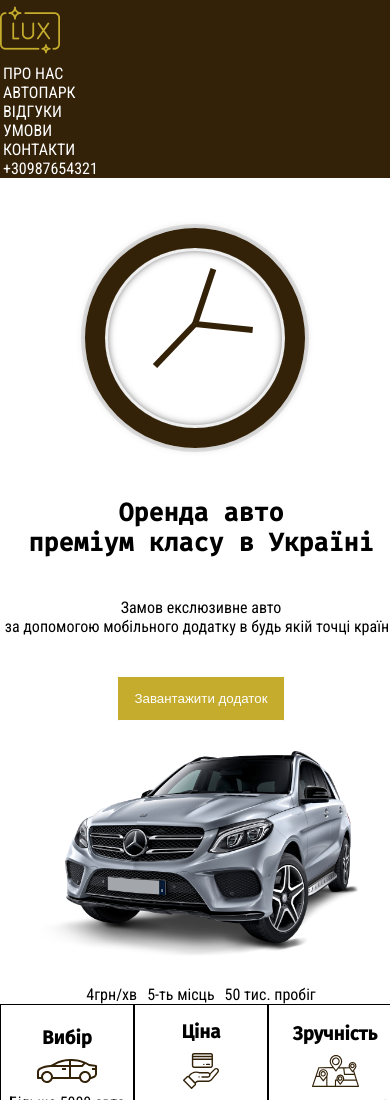
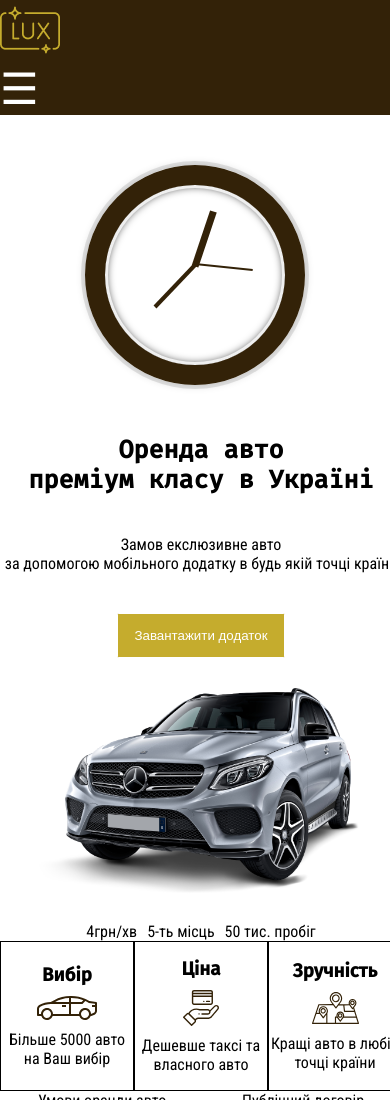
Before and after one commit to kynuk/homework2, a plain HTML site: page index.html in a window 390 px wide. Shown: the top 1100 px of the page. Drawn offline with Linux system fonts and the light colour scheme.

Commit message:
trying fix bag

```diff
--- a/css/clock.css
+++ b/css/clock.css
@@ -16,22 +16,30 @@
     .clock-face {
       position: relative;
       width: 50%;
-      height: 75%;
-      transform: translateY(-3px); /* account for the height of the clock hands */
+      height: 40%;
+      transform: translateY(-5); /* account for the height of the clock hands */
     }
 
     .hand {
       width: 100%;
-      height: 6px;
       background: rgba(51, 34, 8, 1);
       position: absolute;
-      top: 50%;
+      top: 100%;
       transform-origin: 100%;
-      transform: rotate(90deg);
+      transform: rotate(70deg);
       transition: all 0.05s;
       transition-timing-function: cubic-bezier(0.1, 2.7, 0.58, 1);
     }
 
-    .hand min-hand {
-        background: red;
+    .second-hand {
+        height: 2px;
     }
+
+    .hour-hand {
+        height: 7px;
+    }
+
+    .min-hand {
+        height: 4px;
+
+    }
--- a/css/index.css
+++ b/css/index.css
@@ -26,6 +26,10 @@
     list-style-type: none;
 }
 
+header input:checked ~ .menu-list {
+    display: block;
+}
+
 .menu-list a {
     text-transform: uppercase;
     color: white;
@@ -36,14 +40,32 @@
     font-weight: bold;
 }
 
+.menu-list {
+    display: none;
+}
+
+.burger-icon {
+    color: white;
+    font-size: 2.7em;
+}
+
+#burger-checkbox {
+    display: none;
+}
+
 .about-us {
     background-color: var(--main-color);
 }
 
 @media (min-width: 810px) {
     .menu {
-        display: flex;
+        display: flex!important;
     }
+
+    header .burger-icon {
+        display: none;
+    }
+
     .menu-list {
         display: flex;
         justify-content: space-around;
--- a/index.html
+++ b/index.html
@@ -15,10 +15,11 @@
         <div class="container">
             <nav class="menu">
                 <div class="logo"><img src="img/logo.png" alt="логотип"></div>
+                <label class="burger-icon" for="burger-checkbox">☰</label>
+                <input type="checkbox" id="burger-checkbox">
                 <ul class="menu-list">
-                    <li><a href="#about_us">Про нас</a></li>
-                    <li><a href="#cars">Автопарк</a></li>
-                    <li><a href="#reviews">Відгуки</a></li>
+                    <li><a href="#about">Про нас</a></li>
+                    <li><a href="#products-carousel">Автопарк</a></li>
                     <li><a href="#conditions">Умови</a></li>
                     <li><a href="#contacts">Контакти</a></li>
                     <li><a href="#phone">+30987654321</a></li>
@@ -38,7 +39,7 @@
             <section class="about">
                 <div class="about-grid">
                     <div class=grid-topleft>
-                        <h1>Оренда авто<br>преміум класу в Україні</h1>
+                        <h1 id=#about>Оренда авто<br>преміум класу в Україні</h1>
                         <p>Замов екслюзивне авто<br>за допомогою мобільного додатку в будь якій точці країни </p>
                         <button class="button">Завантажити додаток</button>
                     </div>
@@ -46,7 +47,6 @@
                         <div class="photomerc">
                             <img class="gray-merc" src="img/auto-mercedes-gray.png" alt="сірий мерседес">
                         </div>
-                        <!-- <img src="img/first-swing.png" alt="перша карусель">  -->
                         <div class="top-righttext">
                             <p>4грн/хв</p>
                             <p class="pd10">5-ть місць</p>
@@ -180,9 +180,8 @@
         <section class="foooter-section">
             <div class="footer-top">
                 <ul class="footer-list">
-                    <li><a href="#about_us">Про нас</a></li>
+                    <li><a href="#about">Про нас</a></li>
                     <li><a href="#cars">Автопарк</a></li>
-                    <li><a href="#reviews">Відгуки</a></li>
                     <li><a href="#conditions">Умови</a></li>
                     <li><a href="#contacts">Контакти</a></li>
                     <li><a href="#phone">+30987654321</a></li>
--- a/js/carousel.js
+++ b/js/carousel.js
@@ -16,7 +16,6 @@ function showCurrentImage() {
     const imgContainer3 = document.querySelector('.products-carousel .image3');
     const img2Idx = currentIdx + 1 > carouselImages.length - 1 ? 0 : currentIdx + 1;
     const img3Idx = img2Idx + 1 > carouselImages.length - 1 ? 0 : img2Idx + 1;
-    const img4Idx = img3Idx + 1 > carouselImages.length - 1 ? 0 : img3Idx + 1;
     imgContainer1.src =  carouselImages[currentIdx];
     imgContainer2.src =  carouselImages[img2Idx];
     imgContainer3.src =  carouselImages[img3Idx];
```
